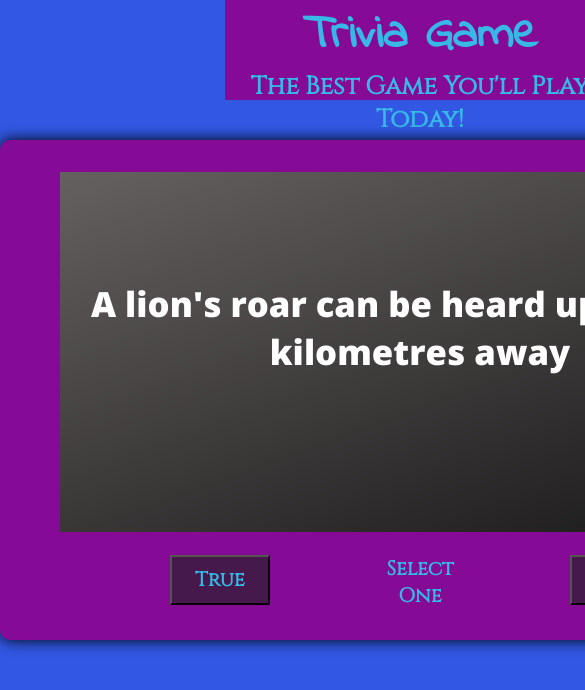
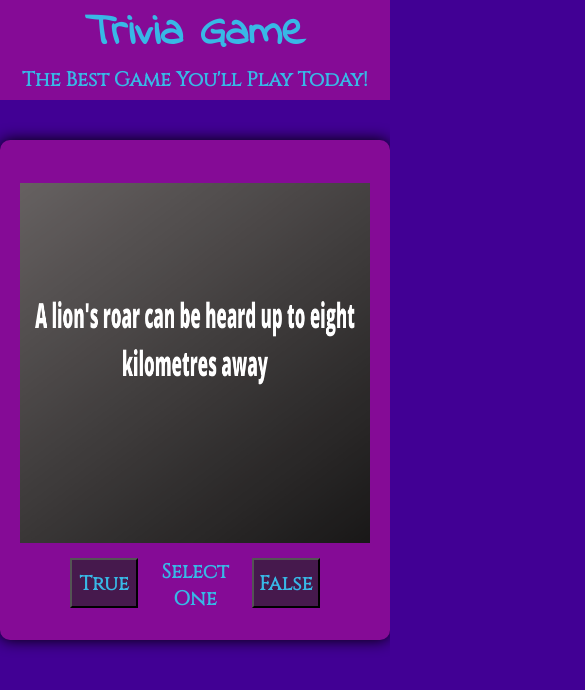
Before and after one commit to Ababka/Trivia-Game, a plain HTML site: page index.html in a window 390 px wide. Shown: the top 690 px of the page, 585 px wide, since content can reach past the window. Drawn offline with Linux system fonts and the light colour scheme.

Commit message:
testing adaptive media

```diff
--- a/style.css
+++ b/style.css
@@ -7,7 +7,7 @@
 }
 
 body {
-    background-color: #3257E3;
+    background-color: #410094;
 }
 
 header {
@@ -17,7 +17,6 @@ header {
     display: flex;
     flex-direction: column;
     text-align: center;
-
 }
 
 #title {
@@ -82,7 +81,7 @@ body {
 }
 
 /* answer buttons */ /*could make one class to clean up*/
-#left, #right, #next {
+#left, #right {
     background-color: #46194D;
     color: #38B8E6;
     font-family: "Cinzel";
@@ -113,3 +112,33 @@ body {
     border-radius: 2px;
     box-shadow: 0 0 15px;
 }
+
+/*size of an IPhone*/
+@media screen and (max-width: 400px) {
+    #title {
+        font-size: 45px;
+    }
+
+    #leadIn {
+        font-size: 20px;
+    }
+
+    #body {
+        width: 350px;
+    }
+
+    img {
+        width: 100%;
+        height: inherit;
+    }
+
+    #choose {
+        width: 250px;
+    }
+
+    #left, #right {
+        font-size: 20px;
+        width: 175px;
+        height: 50px;
+    }
+}
```
